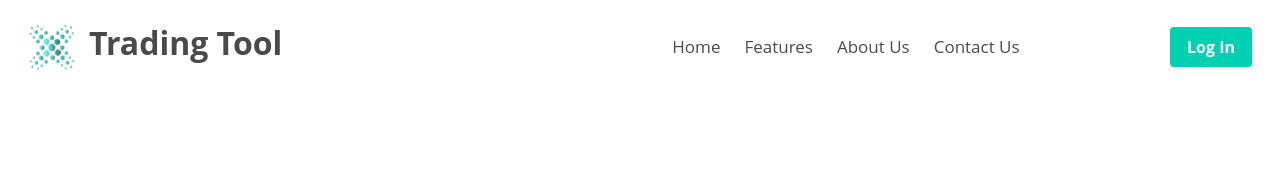
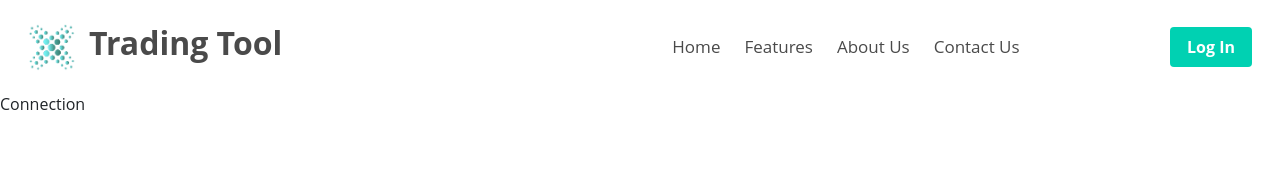
Before and after one commit to priyanshudabas/Trading-Tool-v2.0, a React (Create React App) app in the folder trading-terminal/: page /connection in a window 1280 px wide. Shown: the top 182 px of the page. Built offline with nearby package versions, Linux system fonts and the light colour scheme.

Commit message:
Connection router created

```diff
--- a/trading-terminal/src/components/Myrouter.jsx
+++ b/trading-terminal/src/components/Myrouter.jsx
@@ -6,6 +6,7 @@ import Navbar from './Navbar'
 import AboutUs from '../pages/AboutUs';
 import Contact from '../pages/Contact';
 import Login from '../pages/Login';
+import Connection from '../pages/Connection';
 
 const Myrouter = () => {
   return (
@@ -18,6 +19,7 @@ const Myrouter = () => {
             <Route path='/aboutus' element={<AboutUs />} />
             <Route path='/contact' element={<Contact />} />
             <Route path='/login' element={<Login />} />
+            <Route path='/connection' element={<Connection />} />
         </Routes>
     </BrowserRouter>
 </div>
--- a/trading-terminal/src/pages/Connection.jsx
+++ b/trading-terminal/src/pages/Connection.jsx
@@ -1,9 +1,9 @@
 import React from 'react'
 
-export const Connection = () => {
+const Connection = () => {
   return (
-    <div>
-
-    </div>
+    <div>Connection</div>
   )
 }
+
+export default Connection
```
